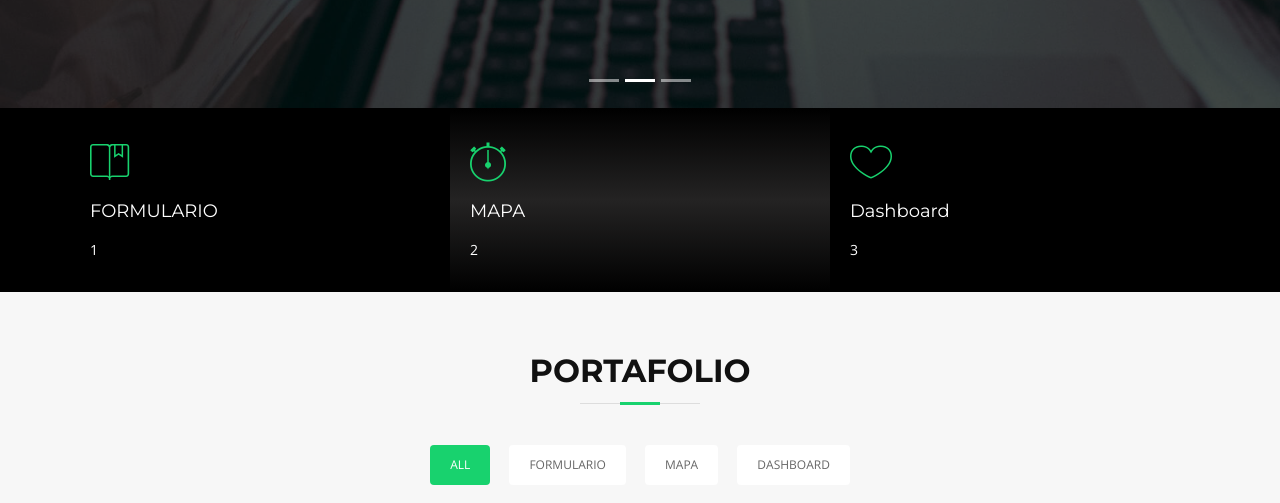
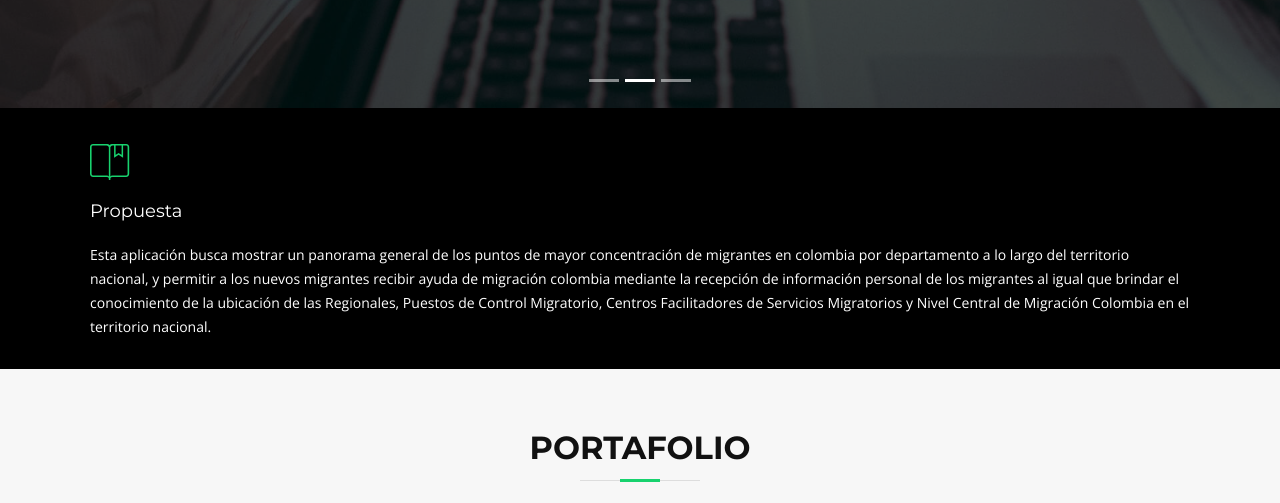
Before and after one commit to CarolinaPardoFuquen/EsriDev, a plain HTML site: page index.html in a window 1280 px wide. Shown: the part 692-1195 px from the top of the page. Drawn offline with nearby package versions, Linux system fonts and the light colour scheme; files whose address does not match are found by name.

Commit message:
Segundo comit

```diff
--- a/index.html
+++ b/index.html
@@ -112,7 +112,7 @@
             <div class="carousel-container">
               <div class="carousel-content">
                 <h2>Propuesta</h2>
-                <p> AAAAAAAAAAAAAAAAAAAAAAAAAAAAAAA</p>
+                <p> Esta aplicación busca mostrar un panorama general de los puntos de mayor concentración de migrantes en colombia por departamento a lo largo del territorio nacional, y permitir a los nuevos migrantes recibir ayuda de migración colombia mediante la recepción de información personal de los migrantes al igual que brindar el conocimiento de la ubicación de las Regionales, Puestos de Control Migratorio, Centros Facilitadores de Servicios Migratorios y Nivel Central de Migración Colombia en el territorio nacional.</p>
                 <a href="#featured-services" class="btn-get-started scrollto">Get Started</a>
               </div>
             </div>
@@ -165,22 +165,11 @@
       <div class="container">
         <div class="row">
 
-          <div class="col-lg-4 box">
+          <div class="col-lg-12 box ">
             <i class="ion-ios-bookmarks-outline"></i>
-            <h4 class="title"><a href="">FORMULARIO</a></h4>
-            <p class="description">1</p>
-          </div>
-
-          <div class="col-lg-4 box box-bg">
-            <i class="ion-ios-stopwatch-outline"></i>
-            <h4 class="title"><a href="">MAPA</a></h4>
-            <p class="description">2</p>
-          </div>
-
-          <div class="col-lg-4 box">
-            <i class="ion-ios-heart-outline"></i>
-            <h4 class="title"><a href="">Dashboard</a></h4>
-            <p class="description">3</p>
+            <h4 class="title"><a href="">Propuesta</a></h4>
+            <p class="description"><h2></h2>
+                <p> Esta aplicación busca mostrar un panorama general de los puntos de mayor concentración de migrantes en colombia por departamento a lo largo del territorio nacional, y permitir a los nuevos migrantes recibir ayuda de migración colombia mediante la recepción de información personal de los migrantes al igual que brindar el conocimiento de la ubicación de las Regionales, Puestos de Control Migratorio, Centros Facilitadores de Servicios Migratorios y Nivel Central de Migración Colombia en el territorio nacional.</p></p>
           </div>
 
         </div>
@@ -323,7 +312,7 @@
 
           <br>
 
-          <style>.embed-container {position: relative; height: 0; padding-bottom:80%; max-width: 100%;} .embed-container iframe, .embed-container object, .embed-container iframe{position: absolute; top: 0; left: 0; width: 100%; height: 100%;} small{position: absolute; z-index: 40; bottom: 0; margin-bottom: -15px;}</style><div class="embed-container"><iframe name="survey123webform" width="500" height="400" frameborder="0" marginheight="0" marginwidth="0" title="Control de Migración" src="https://arcg.is/0zSSC4"></iframe></div><script>var survey123webform = document.getElementsByName('survey123webform')[0];window.addEventListener("message",e=>{if(e.data){var t=JSON.parse(e.data);"survey123:onFormLoaded"===t.event&&t.contentHeight&&(survey123webform.parentNode.style.height=t.contentHeight+"px")&&(survey123webform.parentNode.style["padding-bottom"]="unset")}});</script>
+          <style>.embed-container {position: relative; height: 0; padding-bottom:80%; max-width: 100%;} .embed-container iframe, .embed-container object, .embed-container iframe{position: absolute; top: 0; left: 0; width: 100%; height: 100%;} small{position: absolute; z-index: 40; bottom: 0; margin-bottom: -15px;}</style><div class="embed-container"><iframe name="survey123webform" width="500" height="400" frameborder="0" marginheight="0" marginwidth="0" title="Control de Migración" src="http://survey123.arcgis.com/share/f85aab074cdd444f9a0adcc496fb3bdc"></iframe></div><script>var survey123webform = document.getElementsByName('survey123webform')[0];window.addEventListener("message",e=>{if(e.data){var t=JSON.parse(e.data);"survey123:onFormLoaded"===t.event&&t.contentHeight&&(survey123webform.parentNode.style.height=t.contentHeight+"px")&&(survey123webform.parentNode.style["padding-bottom"]="unset")}});</script>
 
 <br><br>
         </header>
@@ -337,8 +326,14 @@
         <header class="section-header">
           <h3>Mapa</h3>
 
-        <h7>:::::
-          </h7><br><br><br>
+        <h7>Mapa de Migrantes :
+Mapa de Migrantes inscritos su cercanía a las Regionales, Puestos de Control Migratorio, Centros Facilitadores de Servicios Migratorios y Nivel Central de Migración Colombia en el territorio nacional.
+          </h7><br>
+
+<style>.embed-container {position: relative; padding-bottom: 80%; height: 0; max-width: 100%;} .embed-container iframe, .embed-container object, .embed-container iframe{position: absolute; top: 0; left: 0; width: 100%; height: 100%;} small{position: absolute; z-index: 40; bottom: 0; margin-bottom: -15px;}</style><div class="embed-container"><iframe width="500" height="400" frameborder="0" scrolling="no" marginheight="0" marginwidth="0" title="Control de Incripciones" src="http://aureliovivas.maps.arcgis.com/apps/Embed/index.html?webmap=c3b6df49b3e54543a03180741e79c867&extent=-81.3338,0.8654,-58.3504,11.3806&zoom=true&previewImage=false&scale=true&disable_scroll=true&theme=light"></iframe></div>
+
+
+          <br><br>
 
         </header>
 
@@ -358,9 +353,9 @@
         <header class="section-header">
           <h3>Dashboard</h3>
 
+          <iframe src="https://arcg.is/qeW9e" style="width: 100%; height: 500px; "></iframe>
         <h7>
 
-          <iframe src="https://arcg.is/qeW9e"></iframe>
           </h7><br><br><br><br><br>
 
         </header>
```
